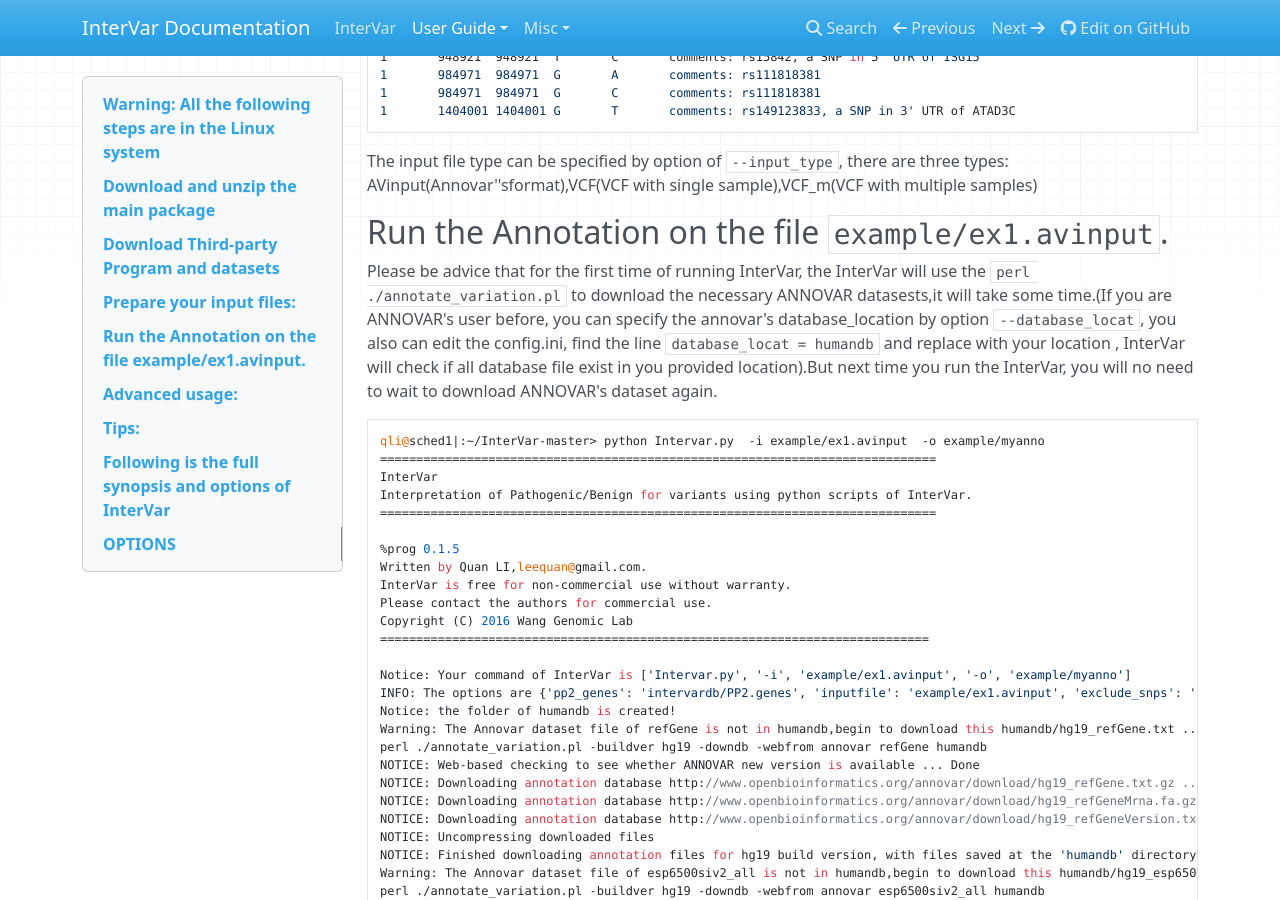
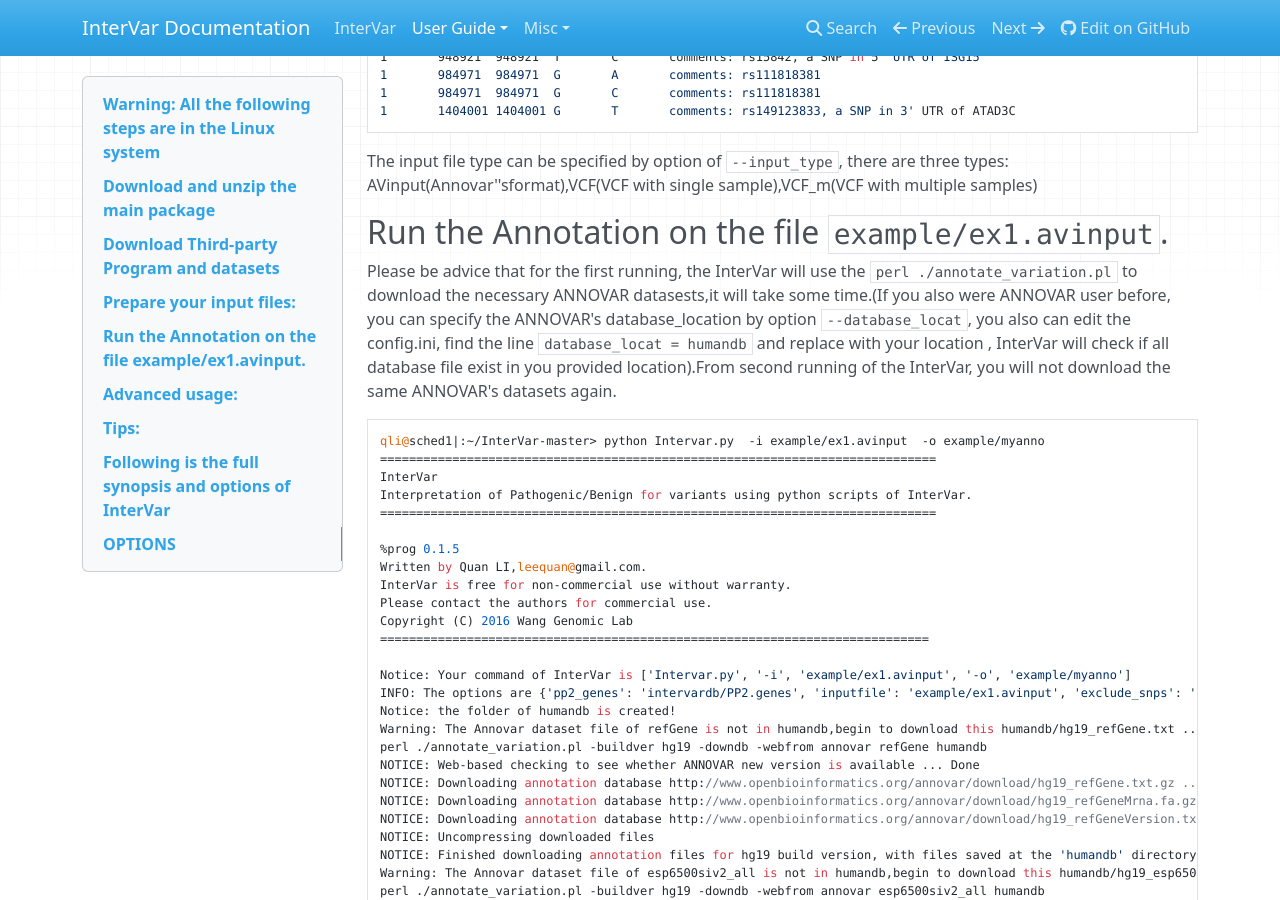
Before and after one commit to WGLab/InterVar, an MkDocs documentation site: the page built from docs/user-guide/manual.md, in a window 1280 px wide and 900 px high, scrolled down 5589 px. Built offline with MkDocs 1.6.1, drawn with Linux system fonts in a browser that asks for light colours; nearby versions of some CDN libraries; old or Windows-style settings are respelled for this version of MkDocs.

Commit message:
update doc

````diff
--- a/docs/user-guide/manual.md
+++ b/docs/user-guide/manual.md
@@ -300,7 +300,7 @@
 The input file type can be specified by option of  `--input_type`, there are three types:  AVinput(Annovar''sformat),VCF(VCF with single sample),VCF_m(VCF with multiple samples)
 
 ## Run the Annotation on the  file `example/ex1.avinput`.
-Please be advice that for the first time of running InterVar, the InterVar will use the `perl ./annotate_variation.pl` to download the necessary ANNOVAR datasests,it will take some time.(If you are ANNOVAR's user before, you can specify the annovar's database_location by option `--database_locat`, you also can edit the config.ini, find the line `database_locat = humandb` and replace with your location  , InterVar will check if all database file exist in you provided location).But next time you run the InterVar, you  will no need to wait to download ANNOVAR's dataset again.
+Please be advice that for the first running, the InterVar will use the `perl ./annotate_variation.pl` to download the necessary ANNOVAR datasests,it will take some time.(If you also were ANNOVAR user before, you can specify the ANNOVAR's database_location by option `--database_locat`, you also can edit the config.ini, find the line `database_locat = humandb` and replace with your location  , InterVar will check if all database file exist in you provided location).From second  running of the InterVar, you  will not  download the same ANNOVAR's datasets again.
 
 ```
 qli@sched1|:~/InterVar-master> python Intervar.py  -i example/ex1.avinput  -o example/myanno
````
